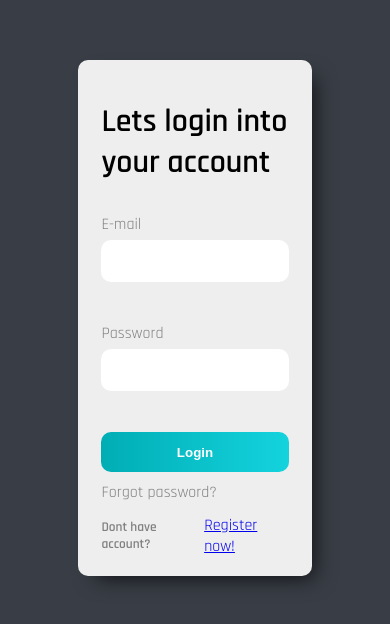
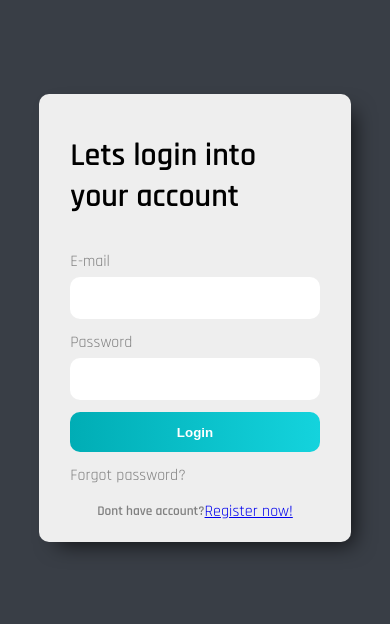
Before and after one commit to mechztcc/hospital-react, a React (Create React App) app: page /login in a window 390 px wide. Shown: the part 104-728 px from the top of the page. Built offline with nearby package versions, Linux system fonts and the light colour scheme.

Commit message:
feat: added isDirty to form create account

```diff
--- a/src/components/CardCreateAccount/styles.css
+++ b/src/components/CardCreateAccount/styles.css
@@ -4,7 +4,7 @@
     align-items: center;
     flex-direction: column;
     background-color: #eeeeee;
-    width: 40%;
+    width: 50%;
     padding-top: 5%;
     padding-bottom: 5%;
     border-radius: 10px;
@@ -14,6 +14,12 @@
   @media (max-width: 725px) {
     .card {
       width: 60%;
+    }
+  }
+
+  @media (max-width: 500px) {
+    .card {
+      width: 80%;
     }
   }
 
--- a/src/components/CardLogin/CardLogin.tsx
+++ b/src/components/CardLogin/CardLogin.tsx
@@ -12,7 +12,7 @@ export default function CardLogin() {
   const {
     register,
     handleSubmit,
-    formState: { errors },
+    formState: { errors, isDirty },
   } = useForm<IFormInput>();
 
   const onSubmit: SubmitHandler<IFormInput> = (data) => console.log(data);
@@ -32,21 +32,18 @@ export default function CardLogin() {
             },
           })}
         />
-        <p>{errors.email?.message}</p>
+        {errors.email?.message && <span role="alert">Invalid e-mail</span>}
 
         <label htmlFor="password">Password</label>
         <input
           type="password"
           {...register("password", {
-            minLength: 8,
-            maxLength: 10,
             required: true,
           })}
         />
-        <p>
-          {(errors.password?.type === "minLength" && "Password is short") ||
-            (errors.password?.type === "maxLength" && "Password is too big")}
-        </p>
+
+          {(errors.password && isDirty) && <span role="alert">Password is required</span>}
+
 
         <button type="submit">Login</button>
         <span>Forgot password?</span>
--- a/src/components/CardLogin/styles.css
+++ b/src/components/CardLogin/styles.css
@@ -14,6 +14,12 @@
 @media (max-width: 725px) {
   .card {
     width: 60%;
+  }
+}
+
+@media (max-width: 500px) {
+  .card {
+    width: 80%;
   }
 }
 
```
